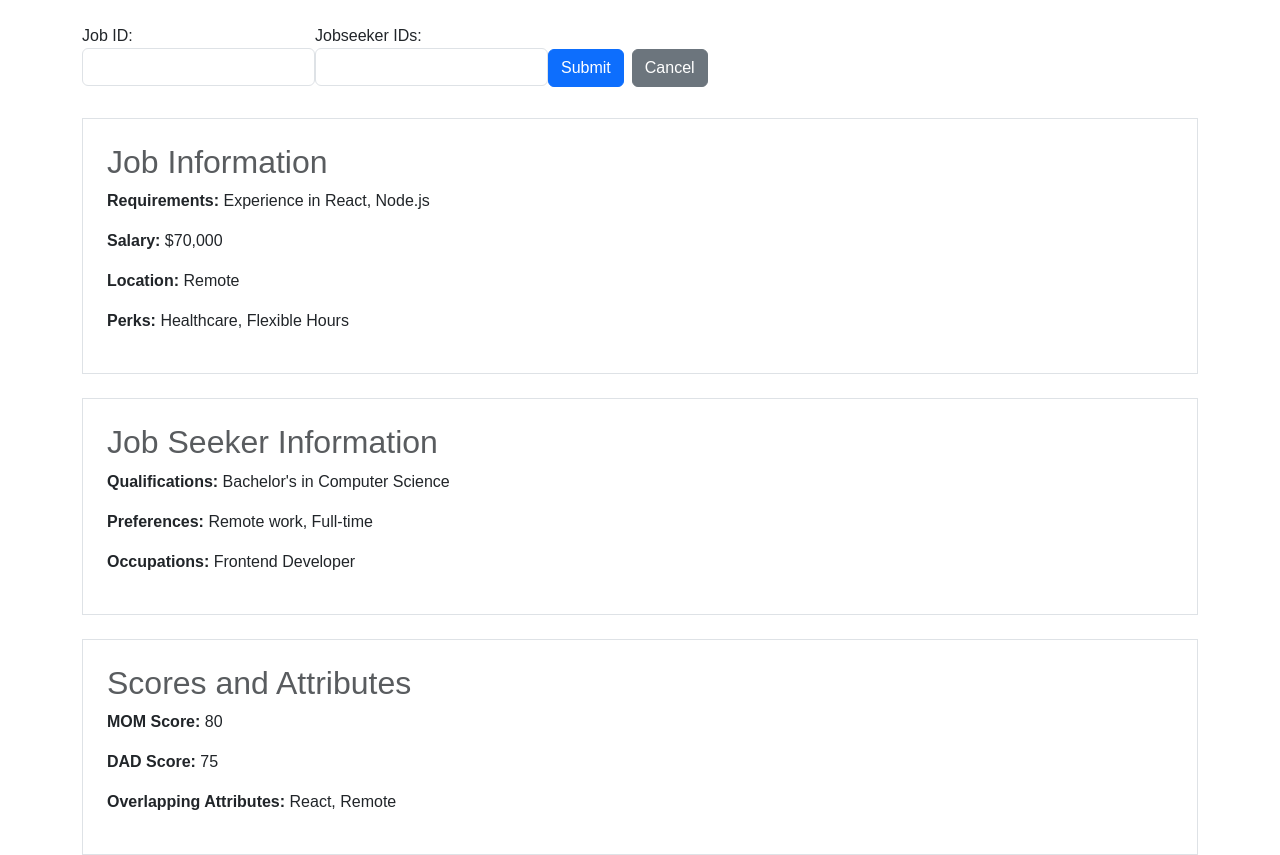
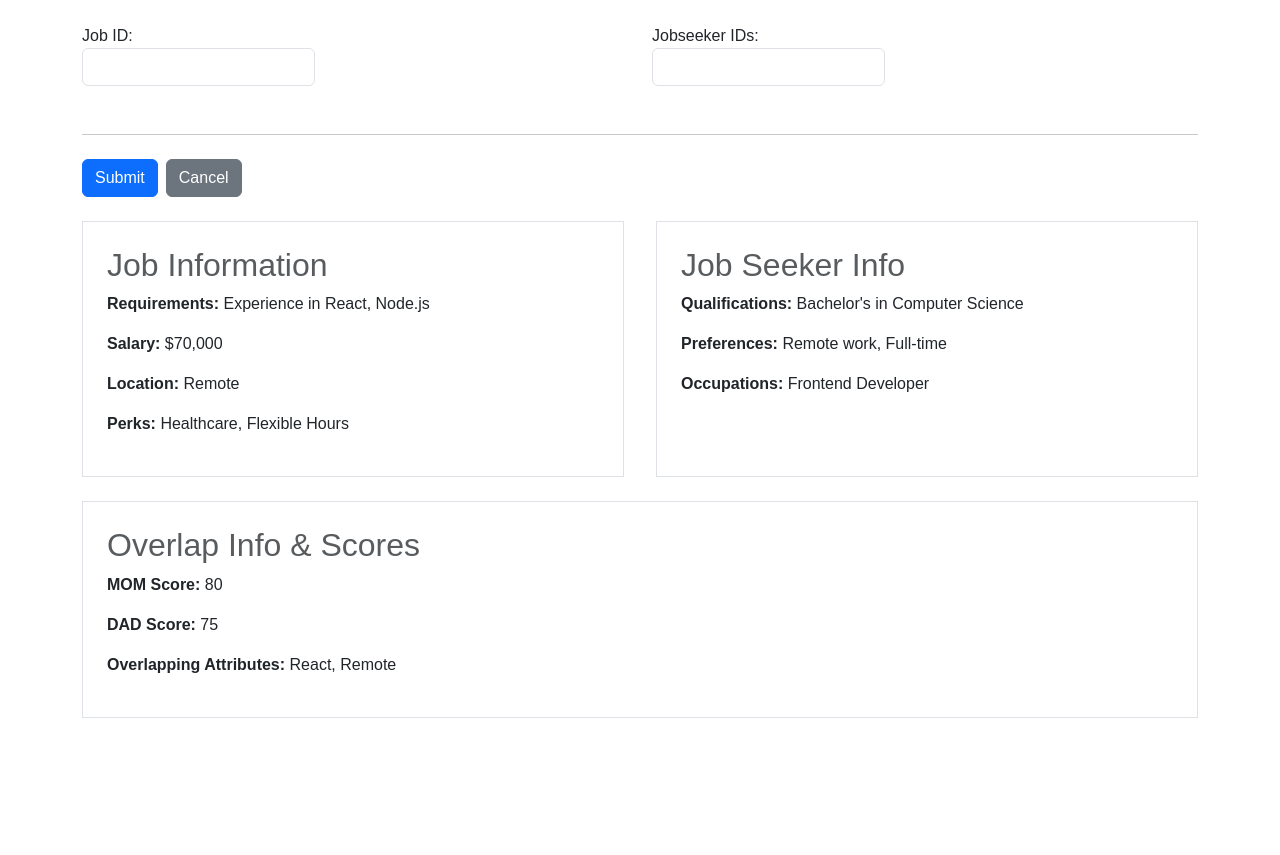
Before and after one commit to seshumadhav/amplify-react-graphql, a React (Create React App) app: page / in a window 1280 px wide. After the commit the page ends 800 px from the top, so only its background shows below. Built offline with nearby package versions, Linux system fonts and the light colour scheme.

Commit message:
Stylize the UI

```diff
--- a/src/App.js
+++ b/src/App.js
@@ -57,14 +57,26 @@ const App = () => {
     <div className="container mt-4 app-container">
       {/* Input Section */}
       <div className="mb-4">
+        <div className="row">
+          <div className="col-md-6 mb-3">
             <label className="form-label">
               Job ID:
               <input type="text" className="form-control" value={jobId} onChange={handleJobIdChange} />
             </label>
+          </div>
+          <div className="col-md-6 mb-3">
             <label className="form-label">
               Jobseeker IDs:
-          <input type="text" className="form-control" value={jobseekerIds} onChange={handleJobseekerIdsChange} />
+              <input
+                type="text"
+                className="form-control"
+                value={jobseekerIds}
+                onChange={handleJobseekerIdsChange}
+              />
             </label>
+          </div>
+        </div>
+        <hr className="my-4" /> {/* Horizontal line to separate Input and Output sections */}
         <button className="btn btn-primary me-2" onClick={handleSubmit}>
           Submit
         </button>
@@ -74,9 +86,10 @@ const App = () => {
       </div>
 
       {/* Output Section */}
-      <div>
+      <div className="d-flex flex-wrap">
         {/* Panel 1: Job Information */}
-        <div className="border p-4 mb-4">
+        <div className="col-md-6 mb-4 pe-md-3">
+          <div className="border p-4 h-100 d-flex flex-column">
             <h2 className="text-muted">Job Information</h2>
             <p>
               <strong>Requirements:</strong> {jobInfo.requirements}
@@ -91,10 +104,12 @@ const App = () => {
               <strong>Perks:</strong> {jobInfo.perks}
             </p>
           </div>
+        </div>
 
         {/* Panel 2: Job Seeker Information */}
-        <div className="border p-4 mb-4">
-          <h2 className="text-muted">Job Seeker Information</h2>
+        <div className="col-md-6 mb-4 ps-md-3">
+          <div className="border p-4 h-100 d-flex flex-column">
+            <h2 className="text-muted">Job Seeker Info</h2>
             <p>
               <strong>Qualifications:</strong> {jobSeekerInfo.qualifications}
             </p>
@@ -105,10 +120,12 @@ const App = () => {
               <strong>Occupations:</strong> {jobSeekerInfo.occupations}
             </p>
           </div>
+        </div>
+      </div>
 
-        {/* Panel 3: Scores and Attributes */}
+      {/* Panel 3: Overlap Info & Scores*/}
       <div className="border p-4">
-          <h2 className="text-muted">Scores and Attributes</h2>
+        <h2 className="text-muted">Overlap Info & Scores</h2>
         <p>
           <strong>MOM Score:</strong> {scoresAndAttributes.momScore}
         </p>
@@ -121,7 +138,6 @@ const App = () => {
         </p>
       </div>
     </div>
-    </div>
   );
 };
 
```
Lines whose indentation alone changed are shown as unchanged.
